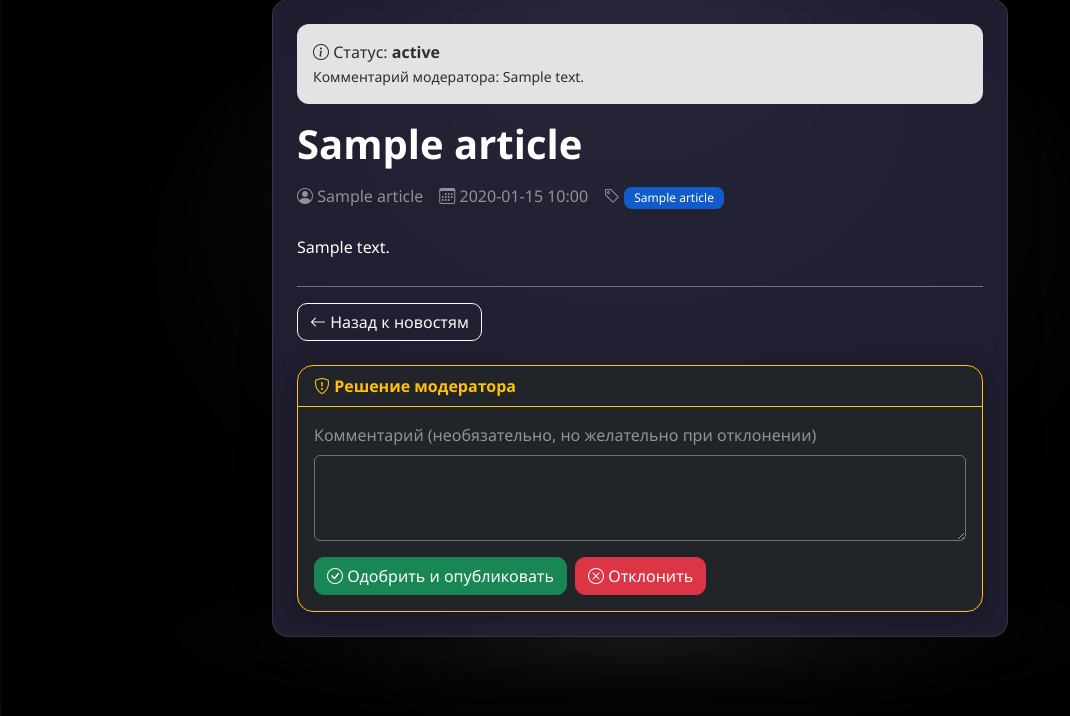
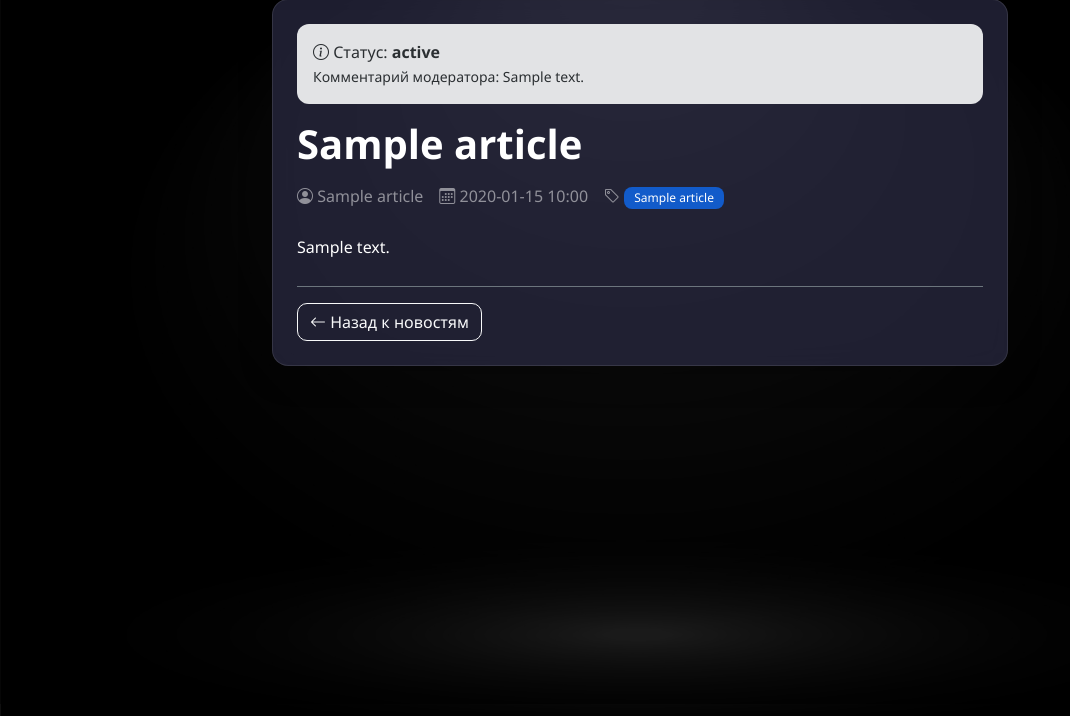
Before and after one commit to N1trogen1123/news-site-gazetka, a Flask app: template templates/news_detail.html in a window 1280 px wide. Shown: the part 96-812 px from the top of the page, without its empty margins (0-1070 px from the left). Run offline with Flask 3, Linux system fonts and the light colour scheme; the template is opened without the code that fills it: values that come from a table or form of the project are taken from there, most other values are stand-ins (such as "Sample title", 1, 10 or a date in 2020).

Commit message:
Доделано логирование действий модерации в бд

```diff
--- a/data/moderation_logs.py
+++ b/data/moderation_logs.py
@@ -10,7 +10,6 @@ class ModerationLogs(SqlAlchemyBase):
     news_id = sqlalchemy.Column(sqlalchemy.Integer,sqlalchemy.ForeignKey('news.id') ,nullable=False)
     moderator_id = sqlalchemy.Column(sqlalchemy.Integer, sqlalchemy.ForeignKey('users.id'), nullable=False)
     action = sqlalchemy.Column(sqlalchemy.String, nullable=False)
-    comment = sqlalchemy.Column(sqlalchemy.String)
     created_at = sqlalchemy.Column(sqlalchemy.TIMESTAMP)
 
     news = orm.relationship("News", back_populates="moderation_logs")
--- a/forms/ModerationForm.py
+++ /dev/null
@@ -1,8 +0,0 @@
-from flask_wtf import FlaskForm
-from wtforms import TextAreaField, SubmitField
-from wtforms.validators import Length
-
-class ModerationForm(FlaskForm):
-    comment = TextAreaField('Комментарий', validators=[Length(max=500)])
-    submit_approve = SubmitField('Одобрить')
-    submit_reject = SubmitField('Отклонить')
--- a/main.py
+++ b/main.py
@@ -348,12 +348,16 @@ def moderation():
     finally:
         db_sess.close()
 
+from flask import request
+
 @app.route('/moderate/<int:id>/<action>/')
 @login_required
 def moderate_news(id, action, comment='Причина не указана'):
     """Обработка модерации новости (одобрение/отклонение)"""
     if current_user.level not in ['moderator', 'admin']:
         abort(403)
+
+    print(f"DEBUG: id={id}, action={action}, comment={comment}")
 
     db_sess = db_session.create_session()
     try:
@@ -373,25 +377,28 @@ def moderate_news(id, action, comment='Причина не указана'):
         else:
             abort(400)
 
+        # Создаем лог
         log = ModerationLogs()
         log.news_id = id
         log.moderator_id = current_user.id
         log.action = action
         log.comment = comment
         log.timestamp = datetime.datetime.now()
+
         db_sess.add(log)
+        db_sess.commit()
 
-        db_sess.commit()
+        print(f"DEBUG: Лог добавлен: id={log.id}, comment={log.comment}")  # Отладка
+
         flash(message, 'success')
-
-        return redirect(url_for('moderation'))
     except Exception as e:
         db_sess.rollback()
         print(f"Ошибка при модерации: {e}")
         flash(f'Ошибка при модерации: {str(e)}', 'danger')
-        return redirect(url_for('moderation'))
     finally:
         db_sess.close()
+
+    return redirect(url_for('moderation'))
 
 
 @app.route('/dashboard')
@@ -768,4 +775,4 @@ def api_create_category():
 
 
 if __name__ == '__main__':
-    app.run(host='127.0.0.1', port=51974, debug=True)
+    app.run(host='127.0.0.1', port=50620, debug=True)
--- a/requirements.txt
+++ b/requirements.txt
@@ -9,7 +9,7 @@ greenlet==3.5.0
 itsdangerous==2.2.0
 Jinja2==3.1.6
 MarkupSafe==3.0.3
-psycopg2-binary==2.9.12
+psycopg2-binary==2.9.11
 pytz==2026.2
 setuptools==82.0.1
 SQLAlchemy==2.0.49
--- a/templates/news_detail.html
+++ b/templates/news_detail.html
@@ -59,33 +59,4 @@
                     </a>
                 {% endif %}
             </div>
-
-            <!-- Панель модератора -->
-            {% if moderation_form %}
-                <div class="card bg-dark border-warning mt-4 glass-card">
-                    <div class="card-header border-warning text-warning fw-bold">
-                        <i class="bi bi-shield-exclamation"></i> Решение модератора
-                    </div>
-                    <div class="card-body">
-                        <form method="POST" action="{{ url_for('moderate_news', id=article.id) }}">
-                            {{ moderation_form.hidden_tag() }}
-                            <div class="mb-3">
-                                <label for="comment" class="form-label text-white-50">Комментарий (необязательно, но желательно при отклонении)</label>
-                                {{ moderation_form.comment(class="form-control bg-dark text-white border-secondary", rows="3", placeholder="Укажите причину, если отклоняете...") }}
-                            </div>
-                            <div class="d-flex gap-2">
-                                <button type="submit" name="submit_approve" value="1" class="btn btn-success">
-                                    <i class="bi bi-check-circle"></i> Одобрить и опубликовать
-                                </button>
-                                <button type="submit" name="submit_reject" value="1" class="btn btn-danger">
-                                    <i class="bi bi-x-circle"></i> Отклонить
-                                </button>
-                            </div>
-                        </form>
-                    </div>
-                </div>
-            {% endif %}
-        </div>
-    </div>
-</div>
 {% endblock %}
```
Also changed, not shown: templates/view_news.html (+10 -8 lines), db/news.db.
